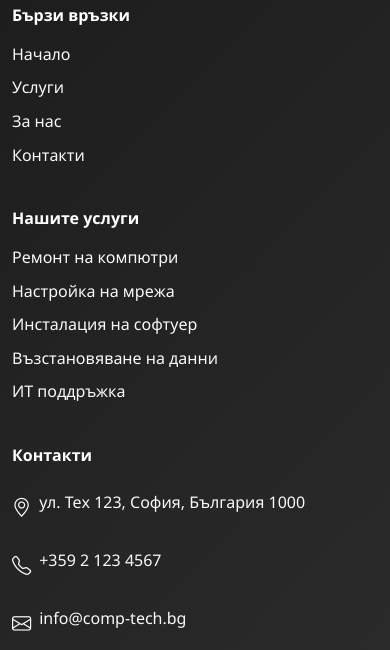
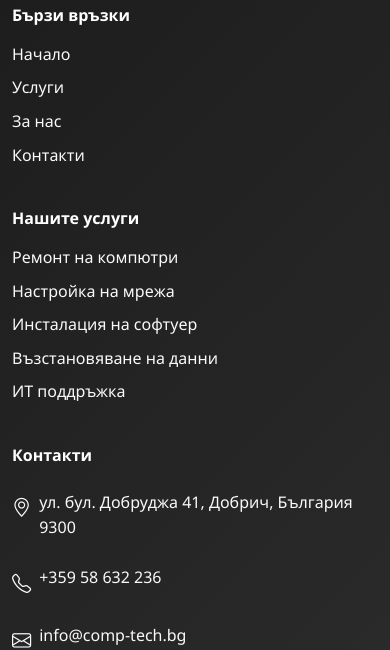
Before and after one commit to dkoravski/Comp-Tech, a website built with Vite: page index.html in a window 390 px wide. Shown: the part 3035-3685 px from the top of the page. Built offline with nearby package versions, Linux system fonts and the light colour scheme.

Commit message:
fix: update contact information for phone and address in footer and contact page

```diff
--- a/src/js/components/footer.js
+++ b/src/js/components/footer.js
@@ -74,11 +74,11 @@ export function createFooter() {
                         <h6 class="mb-3">Контакти</h6>
                         <div class="contact-item mb-2">
                             <i class="bi bi-geo-alt me-2"></i>
-                            ул. Тех 123, София, България 1000
+                            ул. бул. Добруджа 41, Добрич, България 9300
                         </div>
                         <div class="contact-item mb-2">
                             <i class="bi bi-telephone me-2"></i>
-                            +359 2 123 4567
+                            +359 58 632 236
                         </div>
                         <div class="contact-item mb-2">
                             <i class="bi bi-envelope me-2"></i>
```
Also changed, not shown: contact.html (+1 -1 lines).
